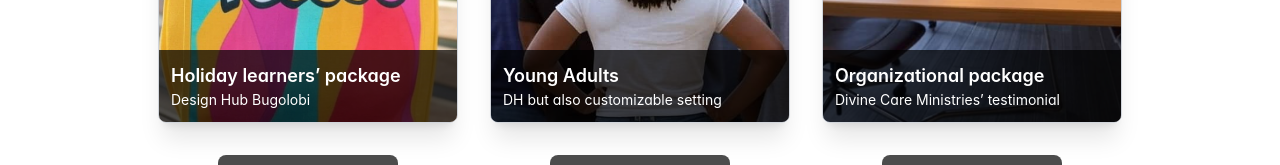
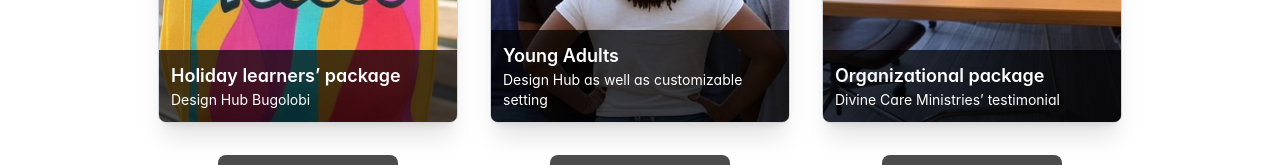
Before and after one commit to chrisapx/remolders, a React (Vite) app: page /packages in a window 1280 px wide. Shown: the part 358-523 px from the top of the page. Built offline with nearby package versions, Linux system fonts and the light colour scheme.

Commit message:
Update package description

```diff
--- a/src/pages/Packages.jsx
+++ b/src/pages/Packages.jsx
@@ -31,7 +31,7 @@ const Packages = () => {
     },
     {
       name: 'Young Adults',
-      description: 'DH but also customizable setting',
+      description: 'Design Hub as well as customizable setting',
       color: 'bg-gradient-to-b hover:bg-gradient-to-t from-green-500 to-green-300',
       icon: <ImManWoman size={40} className="text-green-700" />,
       image: '/images/Young adults pic.jpeg'
```
